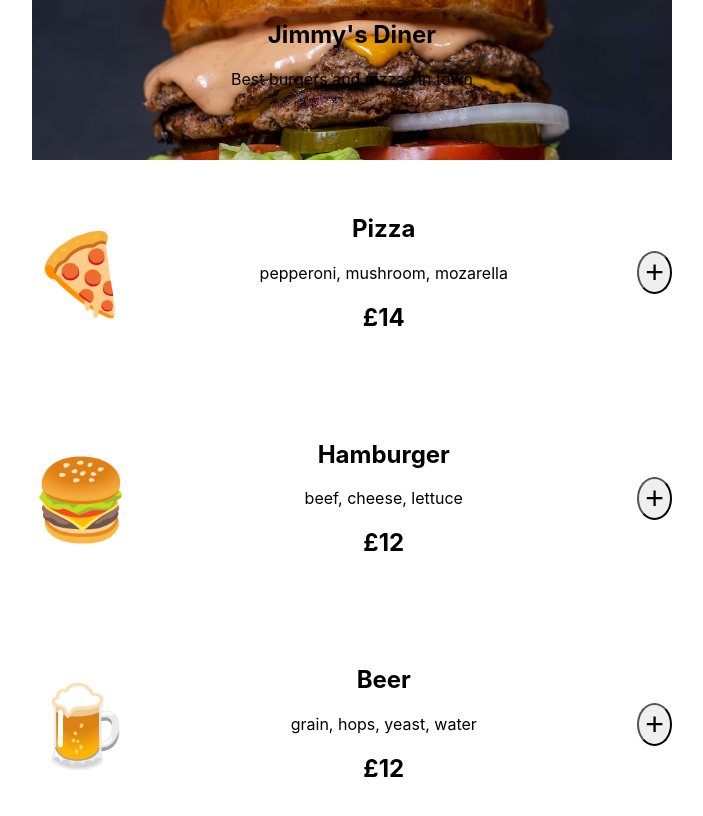
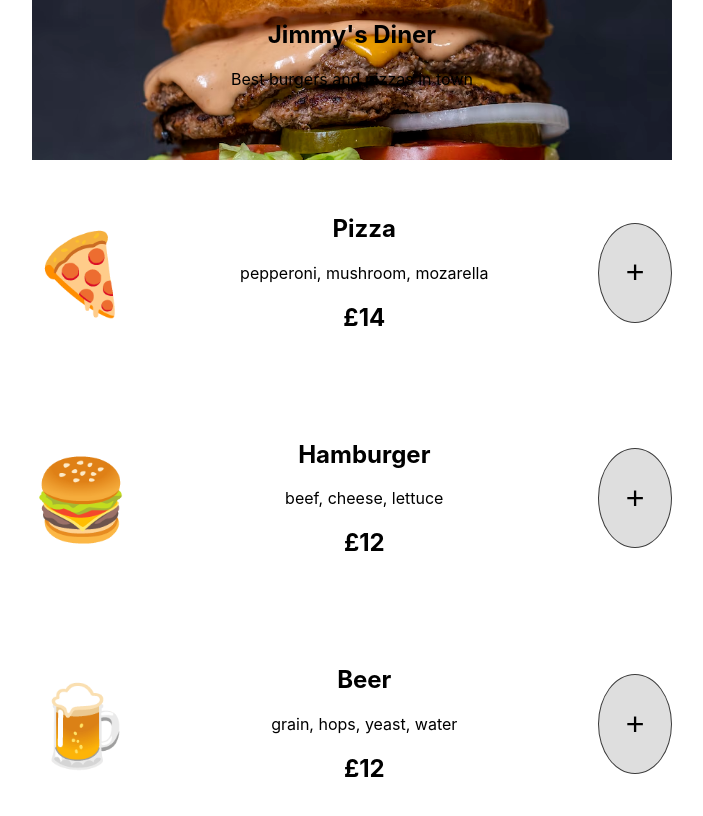
Before and after one commit to MirkusX/restaurantorderingapp, a React (Create React App) app: page / in a window 1280 px wide. Shown: the top 816 px of the page, without its empty margins (288-991 px from the left). Built offline with nearby package versions, Linux system fonts and the light colour scheme.

Commit message:
wip stylings

```diff
--- a/src/Components/StyledComponents.js
+++ b/src/Components/StyledComponents.js
@@ -32,4 +32,10 @@ export const EmojiH2 = styled.h2`
 export const StyledButton = styled.button`
   font-size: 2em;
   border-radius: 50%;
+  width: 3.125em;
+  height: 3.125em;
+  padding: 0;
+  border: 1.5px solid #3c3c3c;
+  background-color: #dedede;
+  text-align: center;
 `;
```
